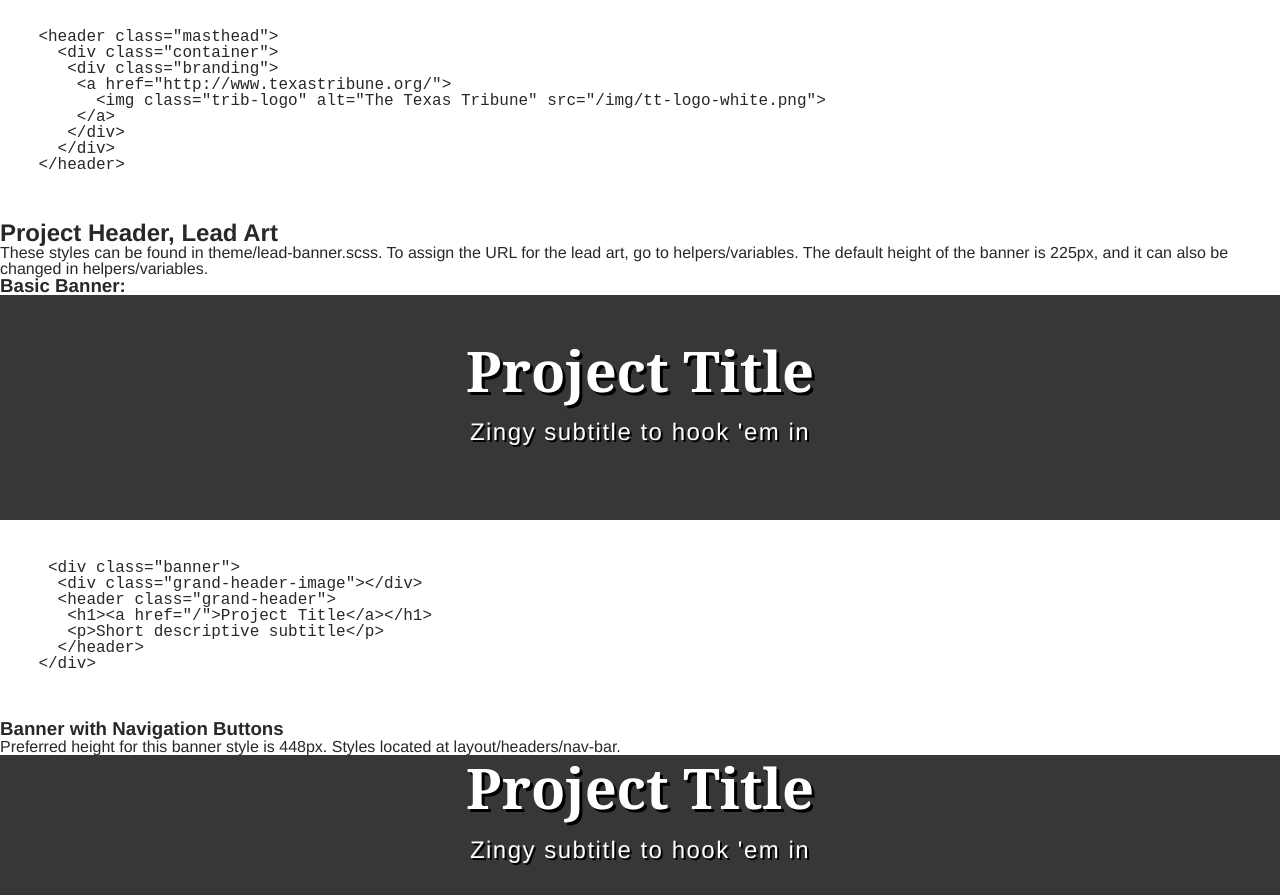
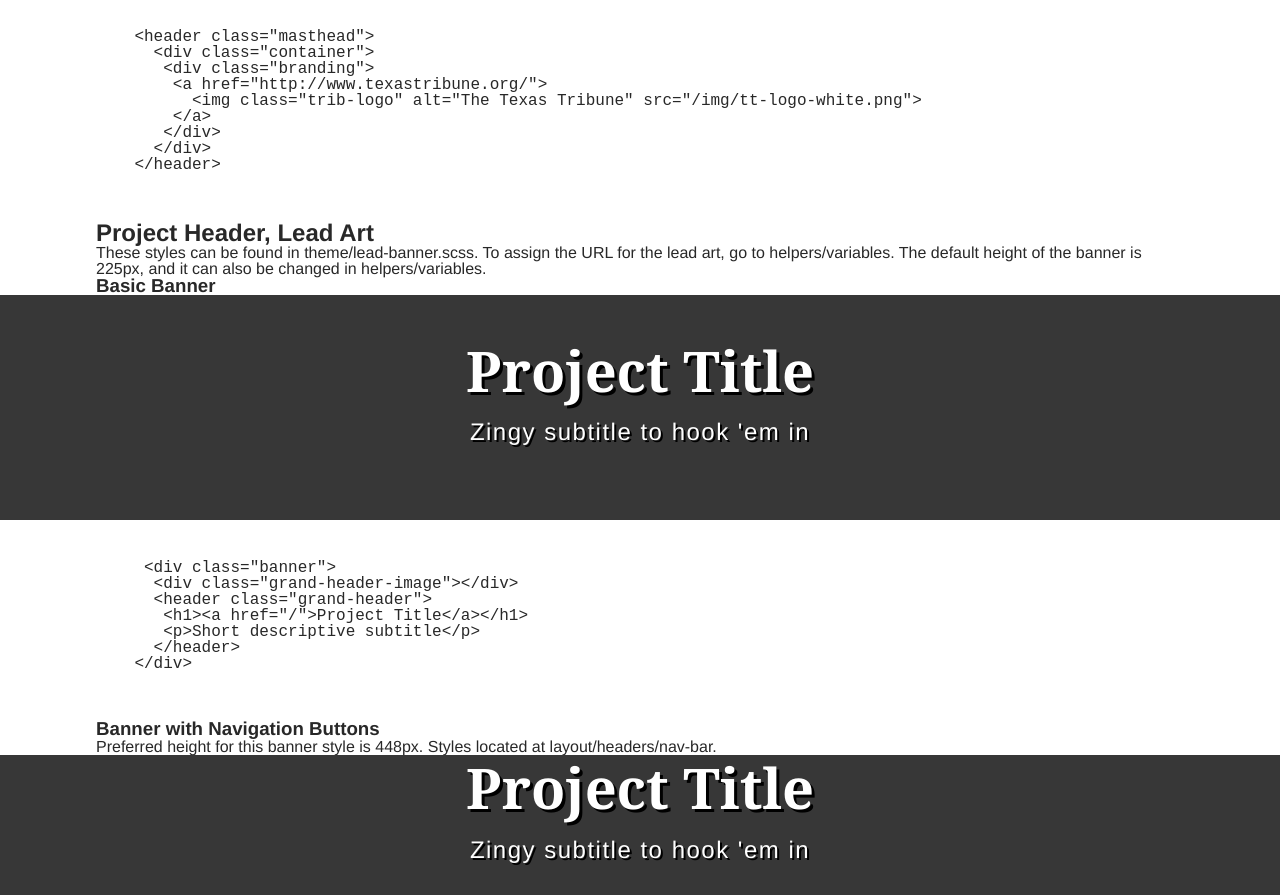
Before and after one commit to texastribune/newsapps-styles, a website: page styleguide/index.html in a window 1280 px wide. Shown: the part 531-1426 px from the top of the page. Drawn offline with Linux system fonts and the light colour scheme.

Commit message:
add grid layout container, update index

```diff
--- a/styleguide/index.html
+++ b/styleguide/index.html
@@ -6,7 +6,7 @@
   <link rel="stylesheet" href="styleguide.css">
 </head>
 <body>
-
+<div class="container">
   <h1>Hello!</h1>
 
     <ul>
@@ -37,9 +37,12 @@
     <hr class="yellow">
   </div>
 
+</div>
 
-<div id="masthead">
+<div id="masthead" class="container">
   <h2>Masthead</h2>
+</div>
+
 <header class="masthead">
  <div class="container">
   <div class="branding">
@@ -49,8 +52,9 @@
   </div>
  </div>
 </header>
+
+<div class="container">
   <p>Here is the code for the Masthead that links back to the Tribune homepage.</p>
-
   <pre>
    <code>
     &lt;header class="masthead"&gt;
@@ -66,10 +70,11 @@
   </pre>
 </div>
 
-<div id="lead-banner">
+<div id="lead-banner" class="container">
   <h2>Project Header, Lead Art</h2>
   <p>These styles can be found in theme/lead-banner.scss. To assign the URL for the lead art, go to helpers/variables. The default height of the banner is 225px, and it can also be changed in helpers/variables.</p>
-  <h3>Basic Banner:</h3>
+  <h3>Basic Banner</h3>
+</div>
 <div class="banner">
  <div class="grand-header-image"></div>
  <header class="grand-header">
@@ -77,7 +82,7 @@
   <p>Zingy subtitle to hook 'em in</p>
  </header>
 </div>
-
+<div class="container">
   <pre>
     <code>
      &lt;div class="banner"&gt;
@@ -92,6 +97,7 @@
 
   <h3>Banner with Navigation Buttons</h3>
   <p>Preferred height for this banner style is 448px. Styles located at layout/headers/nav-bar.</p>
+</div>
 <div class="banner">
   <div class="grand-header-image"></div>
   <header class="grand-header">
@@ -132,6 +138,7 @@
     </div>
   </header>
 </div>
+<div class="container">
   <pre>
     <code>
         &lt;div class="banner"&gt;
@@ -177,6 +184,5 @@
     </code>
   </pre>
 </div>
-
 </body>
 </html>
```
Also changed, not shown: layout/_layout.scss (added), styleguide/styleguide.css. Lines whose indentation alone changed are shown as unchanged.
